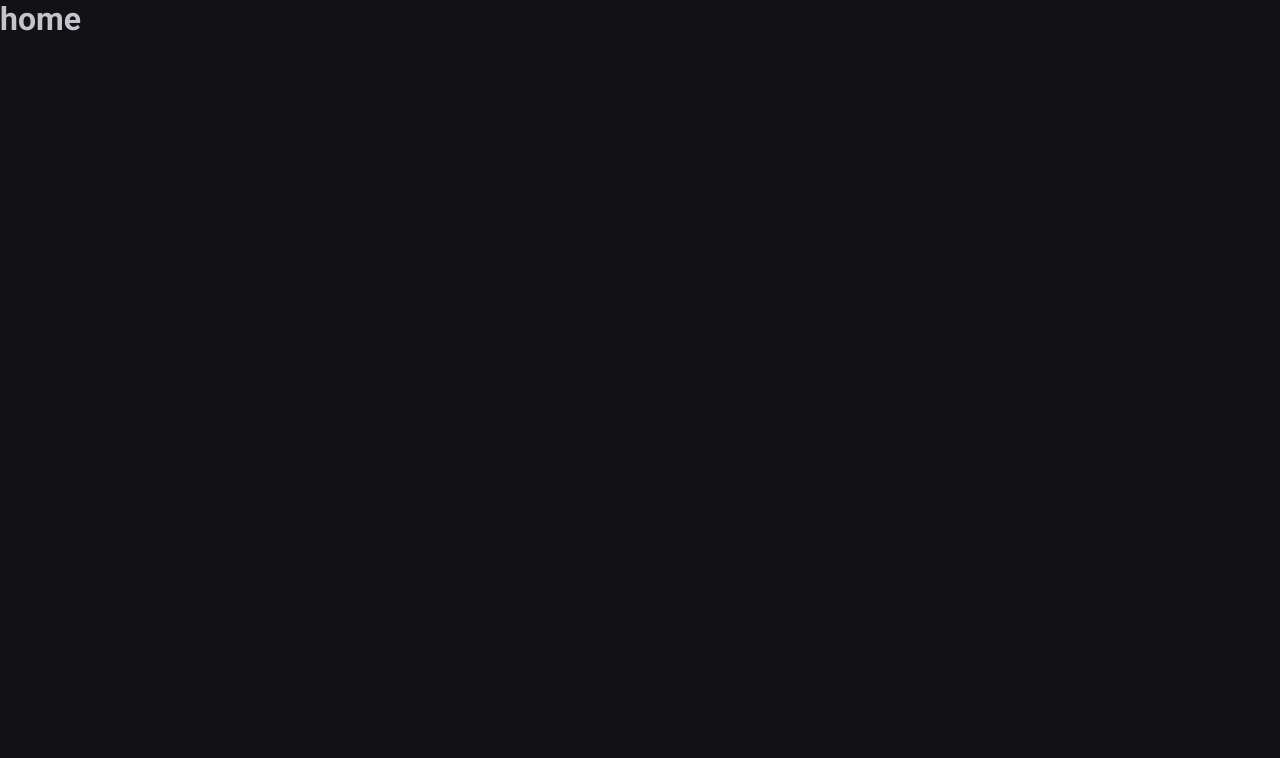
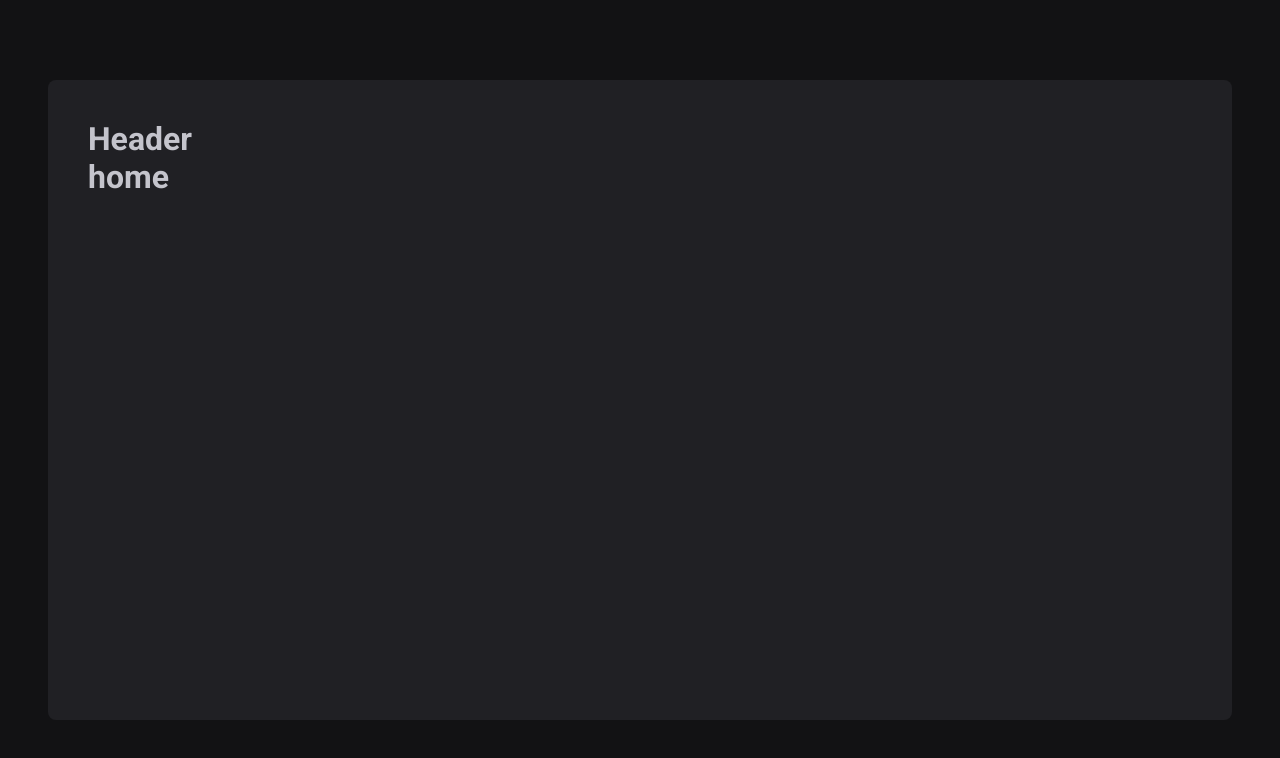
Before and after one commit to samueloh99/ignite-timer, a React (Vite) app: page / in a window 1280 px wide. Shown: the top 758 px of the page. Built offline with nearby package versions, Linux system fonts and the light colour scheme.

Commit message:
Created header and default layout style and page

```diff
--- a/src/Router.tsx
+++ b/src/Router.tsx
@@ -1,12 +1,15 @@
 import { Routes, Route } from "react-router-dom";
-import { Home } from "./pages/home";
+import { Home } from "./pages/Home";
 import { History } from "./pages/History";
+import { DefaultLayout } from "./layouts/DefaultLayout/DefaultLayout";
 
 export function Router() {
   return (
     <Routes>
-      <Route path="/" element={<Home />} />
-      <Route path="/history" element={<History />} />
+      <Route path="/" element={<DefaultLayout />}>
+        <Route path="/" element={<Home />} />
+        <Route path="/history" element={<History />} />
+      </Route>
     </Routes>
   );
 }
--- /dev/null
+++ b/src/components/Header.tsx
@@ -0,0 +1,3 @@
+export function Header() {
+  return <h1>Header</h1>;
+}
--- /dev/null
+++ b/src/layouts/DefaultLayout/DefaultLayout.tsx
@@ -0,0 +1,13 @@
+import { Outlet } from "react-router-dom";
+import { Header } from "../../components/Header";
+
+import { LayoutContainer } from "./styles";
+
+export function DefaultLayout() {
+  return (
+    <LayoutContainer>
+      <Header />
+      <Outlet />
+    </LayoutContainer>
+  );
+}
--- /dev/null
+++ b/src/layouts/DefaultLayout/styles.ts
@@ -0,0 +1,12 @@
+import styled from "styled-components";
+
+export const LayoutContainer = styled.div`
+  max-width: 74rem;
+  height: calc(100vh - 10rem);
+  margin: 5rem auto;
+  padding: 2.5rem;
+  background: ${(props) => props.theme["gray-800"]};
+  border-radius: 8px;
+  display: flex;
+  flex-direction: column;
+`;
```
